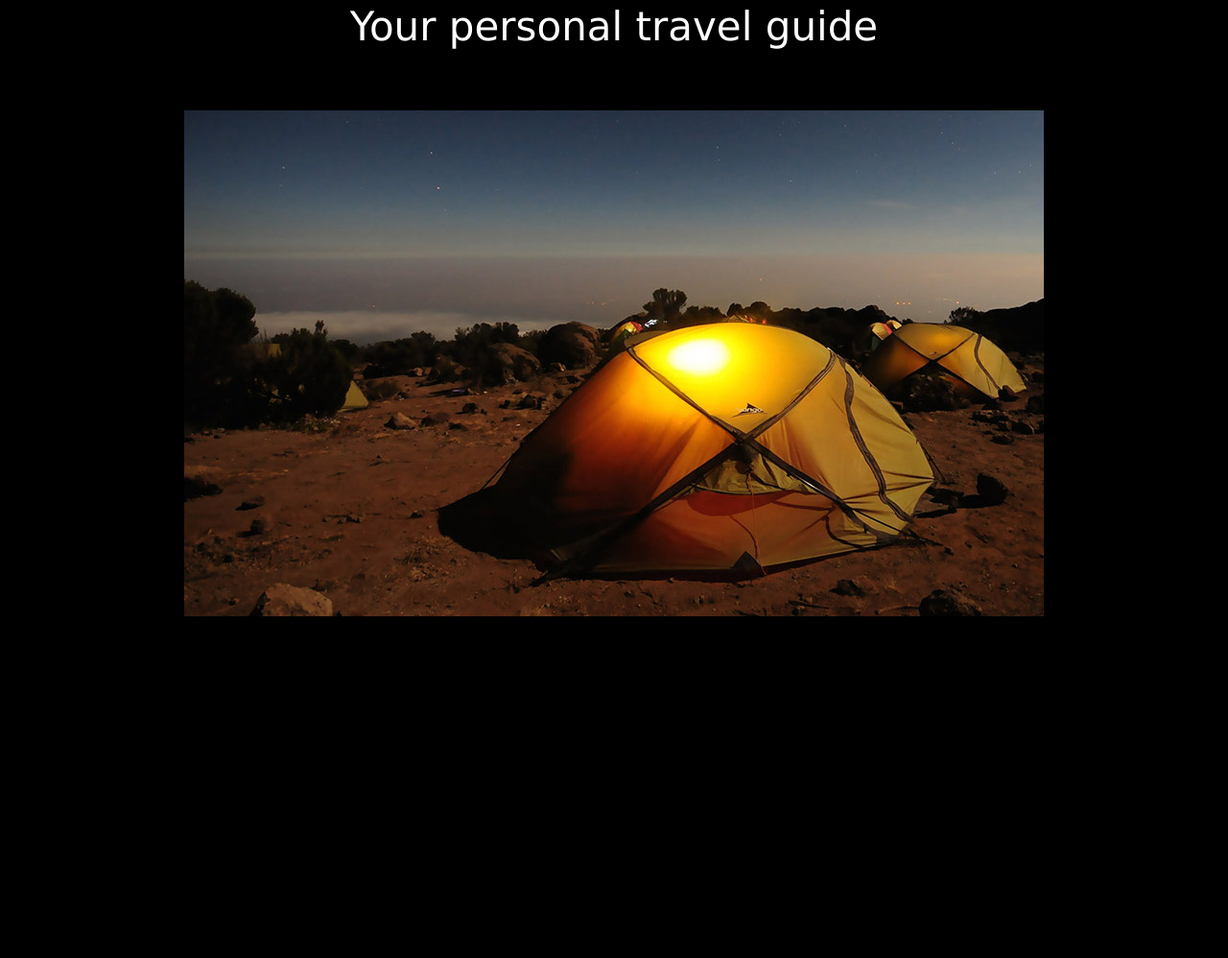
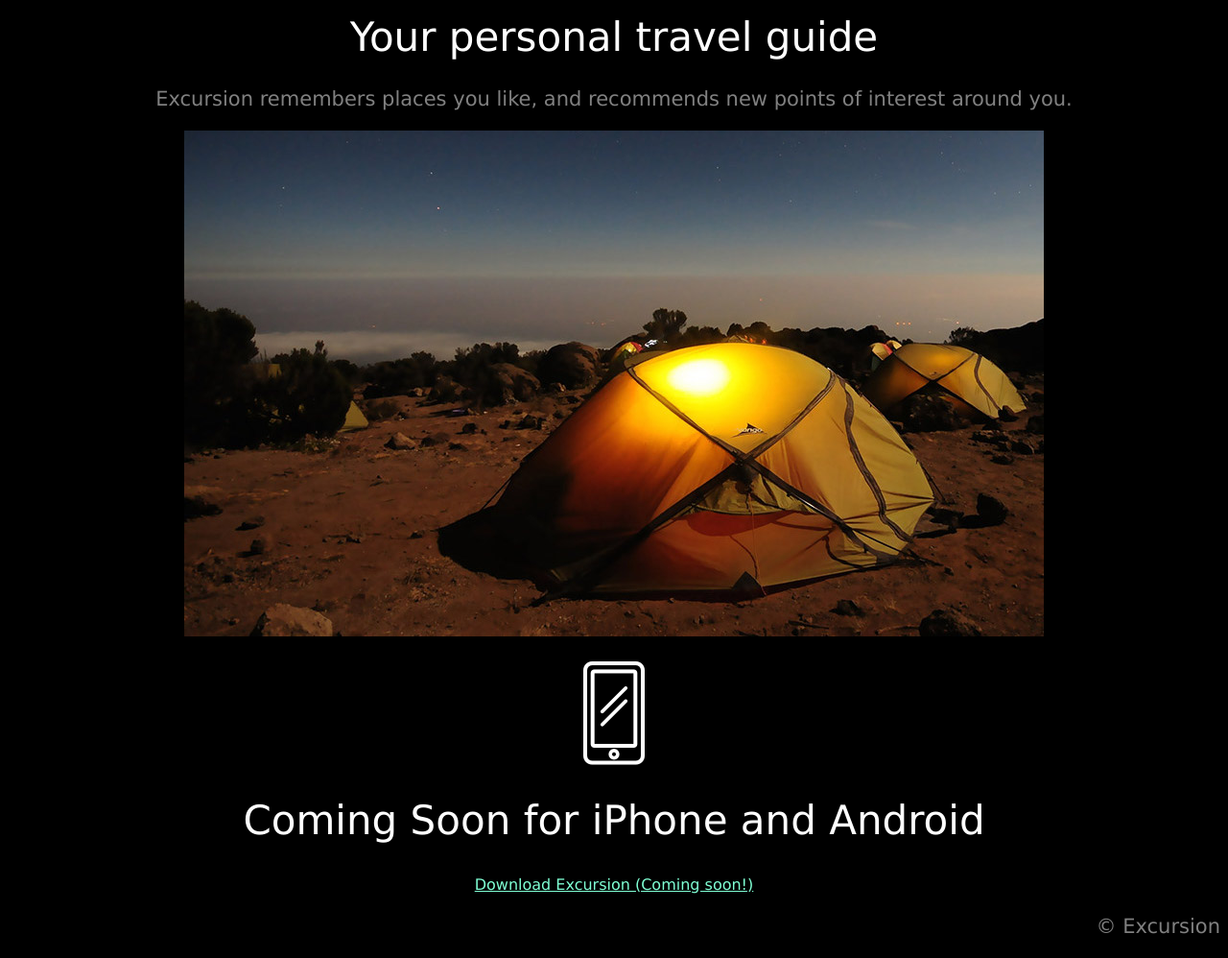
Before and after one commit to CMattler/excursion, a plain HTML site: page index.html in a window 1280 px wide. Shown: the part 967-1965 px from the top of the page at 96% size. Before the commit the page ends 1629 px from the top, so only its background shows below. Drawn offline with Linux system fonts and the light colour scheme.

Commit message:
complete html and css. Clean up code.

```diff
--- a/index.html
+++ b/index.html
@@ -6,21 +6,43 @@
     <link href="./resources/css/style.css" type="text/css" rel="stylesheet" />
   </head>
   <body>
+    <!--main heading and download link-->
+    <div class="heading">
       <h1 class="discover"><strong>Discover hidden places in the world around you</strong></h1>
       <p>
         <a href="">Download Excursion (Coming soon!)</a>
       </p>
+    </div>
+    <!--video-->
+    <div class="video">
       <p>
-      <video src="./resources/video/excursion.mp4" width="404" height="720" controls autoplay loop>
+        <video src="./resources/video/excursion.mp4" width="404" height="720" muted="" autoplay="" loop="">
           Your browser does not support video
         </video>
       </p>
+    </div>
+    <!--details-->
+    <div class="details">
       <h1>Your personal travel guide</h1>
       <p>
         Excursion remembers places you like, and recommends new points of interest around you.
       </p>
+    </div>
+    <!--images-->
+    <div class="images">
       <p>
         <img src="./resources/images/camp.jpg" />
       </p>
+      <p>
+        <img src="./resources/images/phone.png" />
+      </p>
+    </div>
+    <h1>Coming Soon for iPhone and Android</h1>
+    <p>
+      <a href="">Download Excursion (Coming soon!)</a>
+    </p>
+    <p class="copyright">
+      © Excursion
+    </p>
   </body>
 </html>
--- a/resources/css/style.css
+++ b/resources/css/style.css
@@ -20,3 +20,12 @@ a {
   color: aquamarine;
   font-size: 16px;
 }
+
+p {
+  font-size: 21px;
+  color: gray;
+}
+
+.copyright {
+  text-align: right;
+}
```
Lines whose indentation alone changed are shown as unchanged.
